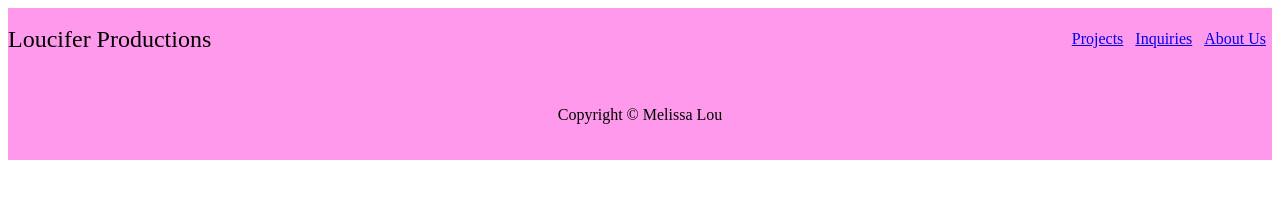
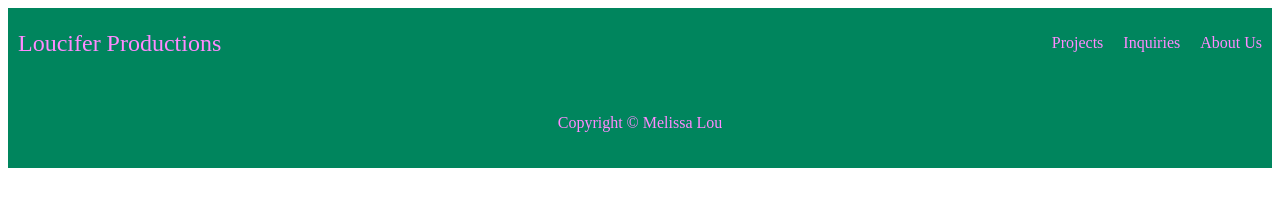
Before and after one commit to Gresslem/odin-landing-page, a plain HTML site: page index.html in a window 1280 px wide. Drawn offline with Linux system fonts and the light colour scheme.

Commit message:
Building rest of site to TOP look for skeleton.

```diff
--- a/index.html
+++ b/index.html
@@ -17,6 +17,9 @@
                     </ul>
                 </div>
             </div>
+            <div class="noise">
+                <div class="large"></div>
+            </div>
         </div>
         <div class="footer">
             <div class="copyright">Copyright <span>&copy;</span> Melissa Lou</div>
--- a/style.css
+++ b/style.css
@@ -1,6 +1,6 @@
 .header {
     display: flex;
-    background-color: #ff99eb;
+    background-color: #00855d;
 }
 
 .loli {
@@ -12,6 +12,8 @@
 
 .logo {
     font-size: 24px;
+    margin: 10px;
+    color: #ff8aff;
 }
 
 ul {
@@ -21,16 +23,25 @@ ul {
 
 li {
     padding: 0;
-    margin: 6px;
+    margin: 10px;
     gap: 24px;
     list-style-type: none;
+}
+
+a {
+    text-decoration: none;
+    color: #ff8aff;
 }
 
 .footer {
     display: flex;
     justify-content: center;
     align-items: flex-end;
-    background-color: #ff99eb;
+    background-color: #00855d;
     padding: 36px;
     margin: 0;
 }
+
+.copyright {
+    color: #ff8aff;
+}
```
Also changed, not shown: 1 other file.
